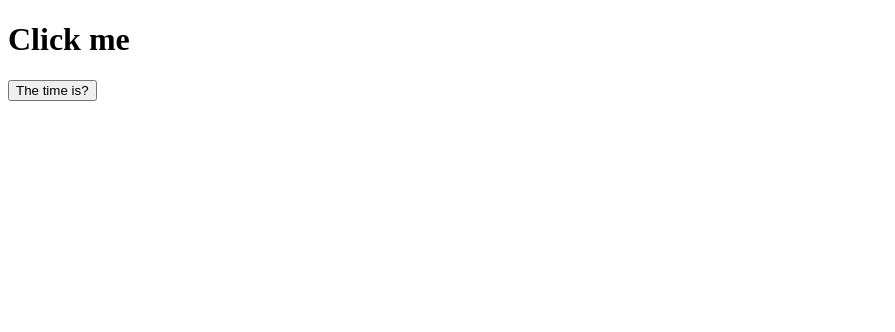
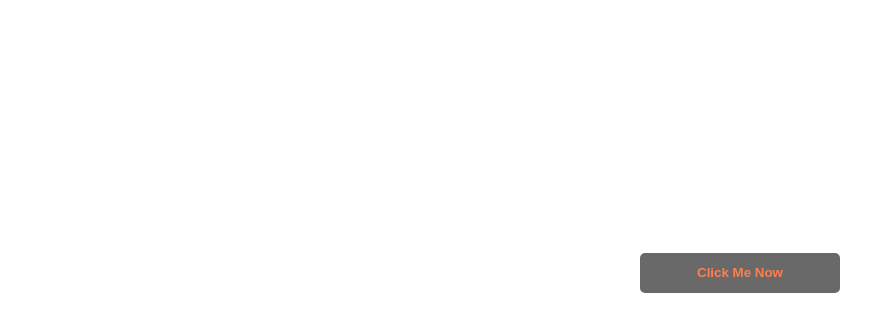
Before and after one commit to HtunLinnKyaw/awesome-website.github.io, a plain HTML site: page index.html in a window 1280 px wide. Shown: the whole page, without its empty margins (0-895 px from the left). Drawn offline with Linux system fonts and the light colour scheme.

Commit message:
Update index.html

```diff
--- a/index.html
+++ b/index.html
@@ -4,11 +4,36 @@
     <meta charset="UTF-8">
     <meta http-equiv="X-UA-Compatible" content="IE=edge">
     <meta name="viewport" content="width=device-width, initial-scale=1.0">
-    <title>Awesome Website</title>
+    <title>Document</title>
+    <style>
+        .alignment{
+            margin-top: 20%;
+            margin-left: 50%;
+            margin-right: 30%;
+        }
+        button{
+            border: none;
+            border-radius: 5px;
+            width: 200px;
+            height: 40px;
+            cursor: pointer;
+            color: coral;
+            background-color: dimgray;
+            font-weight: bold;
+        }
+        button:hover{
+            color: rgba(41, 41, 172, 0.705);
+        }
+    </style>
 </head>
 <body>
-    <h1>Click me</h1>
-    <button onclick="document.getElementById('demo').innerHTML=Date()">The time is?</button>
-    <p id="demo"></p>
+    <div class="alignment">
+        <button onclick="document.getElementById('demo').innerHTML=insult()">Click Me Now</button>
+    </div>
+    <script>
+        function insult(){
+           alert ('you are hacked!')
+        }
+    </script>
 </body>
 </html>
```
